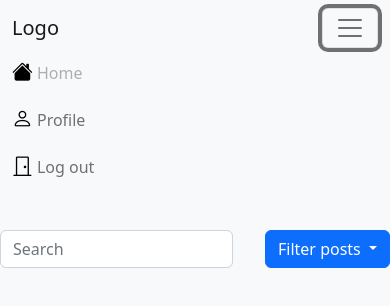
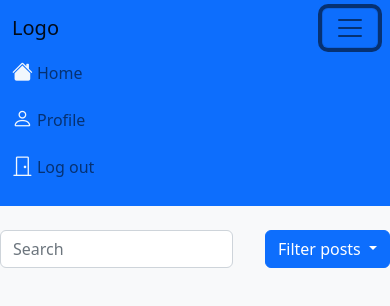
Before and after one commit to mathildeew/social-media-application, a website with bundled scripts: page home/index.html in a window 390 px wide. Both pictures are taken after a click on the button "Toggle navigation". Built offline with nearby package versions, Linux system fonts and the light colour scheme.

Commit message:
navbar almost done

```diff
--- a/home/index.html
+++ b/home/index.html
@@ -16,7 +16,7 @@
     <link rel="stylesheet" href="/dist/css/styles.css" />
   </head>
   <body class="bg-light">
-    <nav class="navbar navbar-expand-lg bg-light">
+    <nav class="navbar navbar-expand-lg bg-primary">
       <div class="container-fluid">
         <span class="navbar-brand">Logo</span>
         <button
@@ -28,11 +28,11 @@
           aria-expanded="false"
           aria-label="Toggle navigation"
         >
-          <span class="navbar-toggler-icon"></span>
+          <div class="navbar-toggler-icon"></div>
         </button>
         <div class="collapse navbar-collapse" id="navbarSupportedContent">
           <div class="navbar-nav me-auto mb-2 mb-lg-0">
-            <a class="nav-link disabled" aria-current="page">
+            <a class="nav-link" aria-current="page">
               <i class="bi bi-house-fill"></i>
               Home</a
             >
--- /dev/null
+++ b/src/scss/_nav.scss
@@ -0,0 +1,3 @@
+.nav-link {
+  color: $light;
+}
--- /dev/null
+++ b/src/scss/_navbar.scss
@@ -0,0 +1,3 @@
+.navbar-brand {
+  color: $light;
+}
--- a/src/scss/styles.scss
+++ b/src/scss/styles.scss
@@ -4,14 +4,13 @@
 @import "utilities.scss";
 @import "../../node_modules/bootstrap/scss/bootstrap";
 
-.maxW {
-  max-width: 1800px;
-}
+@import "navbar.scss";
+@import "nav.scss";
 
 // Navbar
 i {
   font-size: 1.3rem;
-  color: #000;
+  color: $light;
 }
 
 .wallPost {
```
Also changed, not shown: dist/css/styles.css, 1 other file.
